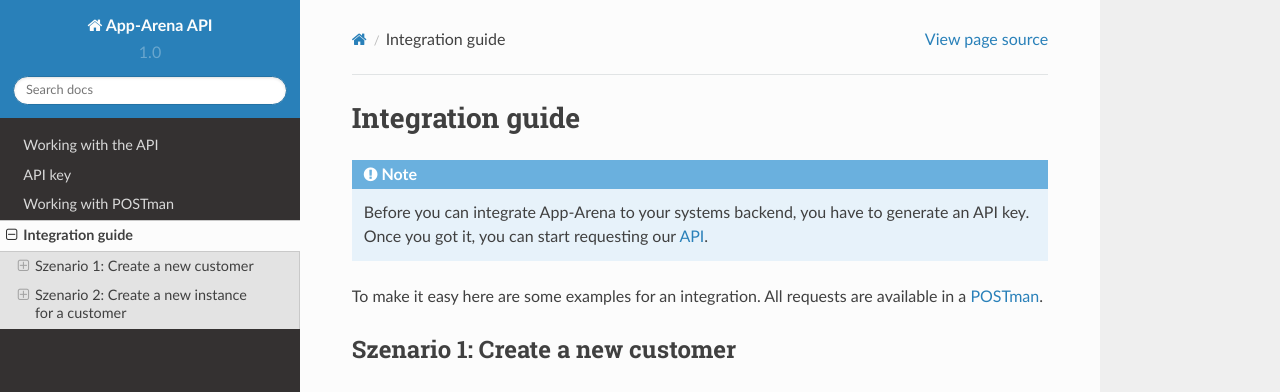
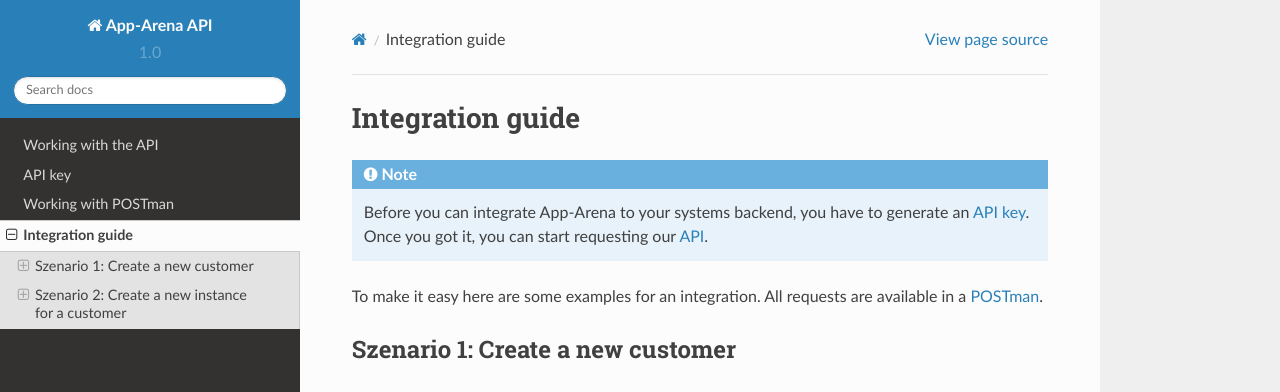
Before and after one commit to apparena/docs, a Sphinx documentation site: the page built from docs/integration/index.rst, in a window 1280 px wide and 900 px high. Shown: the top 392 px of the window. Built offline with Sphinx 7.4.7 and the Read the Docs theme 2.0.0, drawn with Linux system fonts in a browser that asks for light colours; some of the changed lines change nothing that is shown.

Commit message:
Update docs. small changes

```diff
--- a/docs/integration/index.rst
+++ b/docs/integration/index.rst
@@ -1,7 +1,8 @@
 Integration guide
 =================
 
-.. note:: Before you can integrate App-Arena to your systems backend, you have to generate an API key.
+.. note:: Before you can integrate App-Arena to your systems backend, you have to generate an
+          `API key <../api/apikey.html>`_.
           Once you got it, you can start requesting our `API <../api/index.html>`_.
 
 To make it easy here are some examples for an integration. All requests are available in a `POSTman <../postman.html>`_.
```
